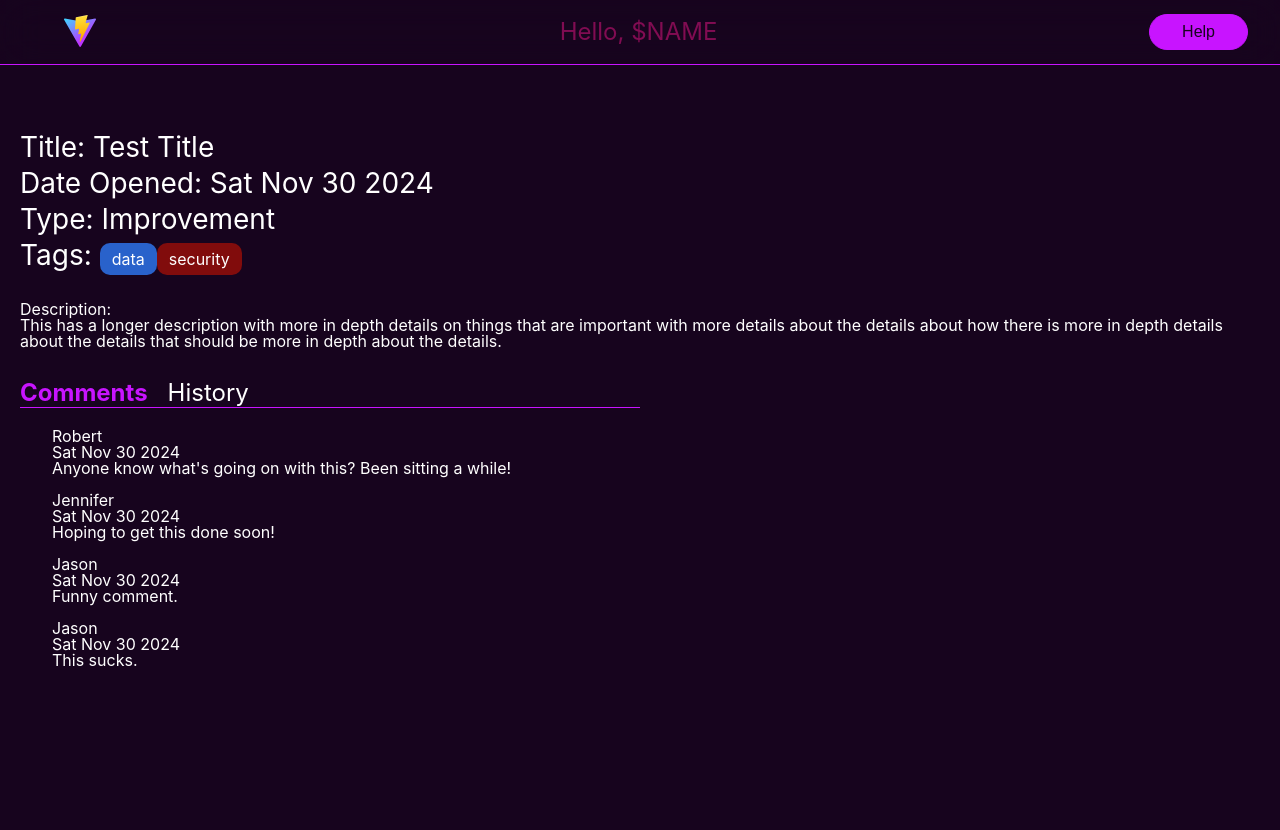
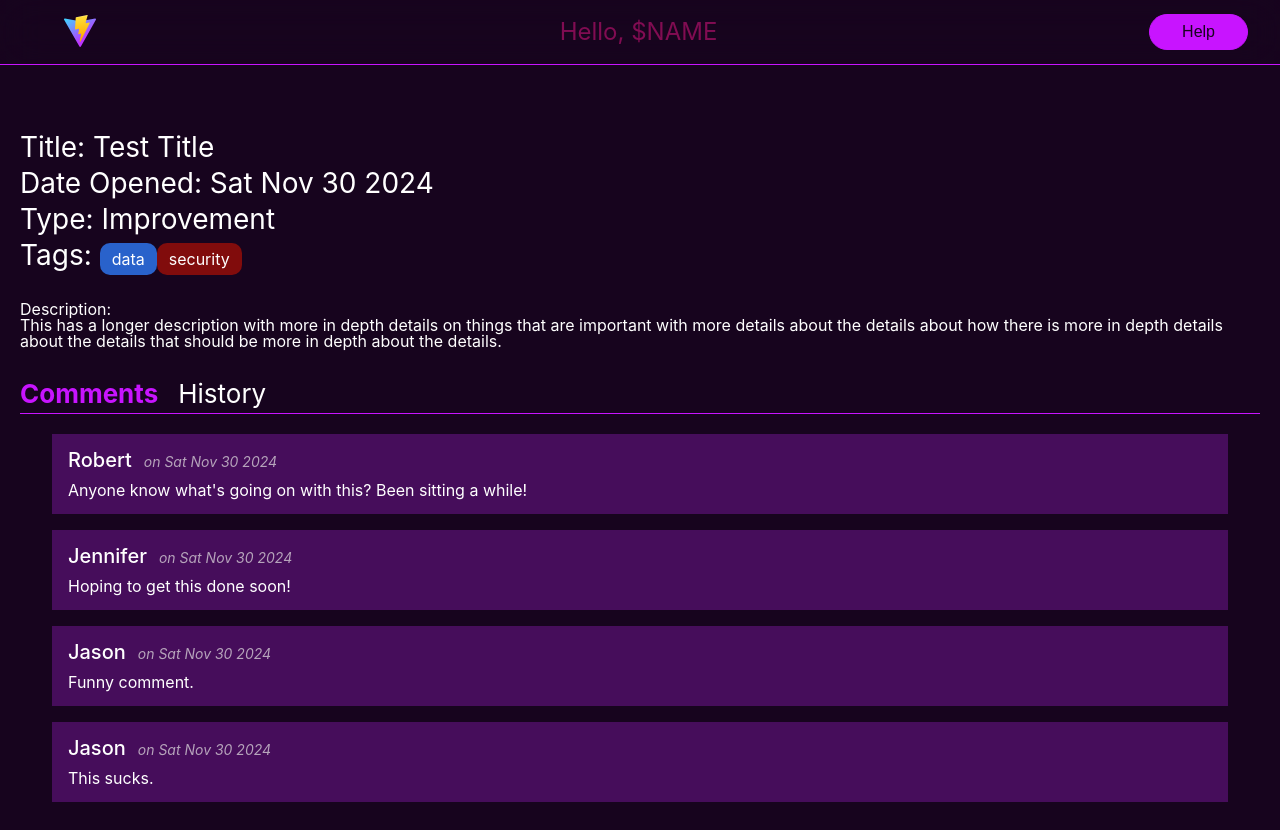
Before and after one commit to dwilliams304/ts-ticket-tracker, a React (Vite) app in the folder client/: page / in a window 1280 px wide. Both pictures are taken after a click on the element 640 px from the left and 433 px from the top of the page. Before the commit the page ends 800 px from the top, so only its background shows below. Built offline with nearby package versions, Linux system fonts and the light colour scheme.

Commit message:
ticket comments/history styling

```diff
--- a/client/src/components/components.css
+++ b/client/src/components/components.css
@@ -109,15 +109,15 @@
 
 .ticket-footer .footer-tabs {
     display: flex;
-    width: 50%;
+    width: 100%;
     gap: 20px;
-    padding-bottom: 2px;
+    padding-bottom: 6px;
     border-bottom: 1px solid var(--primaryColor);
     margin-bottom: 12px;
 }
 
 .footer-tabs h3 {
-    font-size: 24px;
+    font-size: 26px;
     cursor: pointer;
 }
 .footer-tabs h3:hover {
@@ -136,10 +136,34 @@
     gap: 16px;
 }
 
+.ticket-subsection-item
+{
+    padding: 1rem;
+    background-color: var(--backgroundColorLight);
+}
+.ticket-subsection-item .meta
+{
+    display: flex;
+    align-items: baseline;
+    gap: 12px;
+    margin-bottom: 12px;
+}
+.ticket-subsection-item .meta p
+{
+    /* text-decoration: underline; */
+    font-style: italic;
+    color: var(--textColorDetails);
+    font-size: 14px;
+}
+.ticket-subsection-item h3
+{
+    font-size: 20px;
+    font-weight: 500;
+}
 /* COMMENTS */
 .comment-item
 {
-
+    /* background-color: var(--backgroundColor); */
 }
 
 /* HISTORY */
--- a/client/src/components/pages/TicketPage/TicketComments.tsx
+++ b/client/src/components/pages/TicketPage/TicketComments.tsx
@@ -12,10 +12,12 @@ export default function TicketComments({comments}: TicketCommentsProps){
                 <h2>No comments</h2>
                 :
                 comments.map(comment => (
-                    <div key={comment.id} className="comment-item">
-                        <p>{comment.user.name}</p>
-                        <p>{comment.timestamp.toDateString()}</p>
-                        <p>{comment.comments}</p>
+                    <div key={comment.id} className="ticket-subsection-item comment-item">
+                        <div className="meta comment-meta">
+                            <h3>{comment.user.name}</h3>
+                            <p>on {comment.timestamp.toDateString()}</p>
+                        </div>
+                        <p className="comment-content">{comment.comments}</p>
                     </div>
                 ))
             }
--- a/client/src/components/pages/TicketPage/TicketHistoryList.tsx
+++ b/client/src/components/pages/TicketPage/TicketHistoryList.tsx
@@ -13,9 +13,11 @@ export default function TicketHistoryList({history}: TicketHistoryProps){
                 <h2>No ticket history</h2>
                 :
                 history.map(history => (
-                    <div key={history.id} className="history-item">
-                        <p>{history.user.name}</p>
-                        <p>{history.timestamp.toDateString()}</p>
+                    <div key={history.id} className="ticket-subsection-item history-item">
+                        <div className="meta history-meta">
+                            <h3>{history.user.name}</h3>
+                            <p>on {history.timestamp.toDateString()}</p>
+                        </div>
                         <p>{history.commit}</p>
                     </div>
                 ))
--- a/client/src/index.css
+++ b/client/src/index.css
@@ -17,9 +17,11 @@
   --tertiaryColor: #e66647;
   --highlightColor: white;
   --backgroundColor: #17041e;
+  --backgroundColorLight: #460d5b;
   --backgroundColorDarkTransparent: #0b020e8b;
 
   --textColor: #f3dcfa;
+  --textColorDetails: #b6a4bb;
   --textColorDark: #231f24;
 
   color: #810c52;
```
